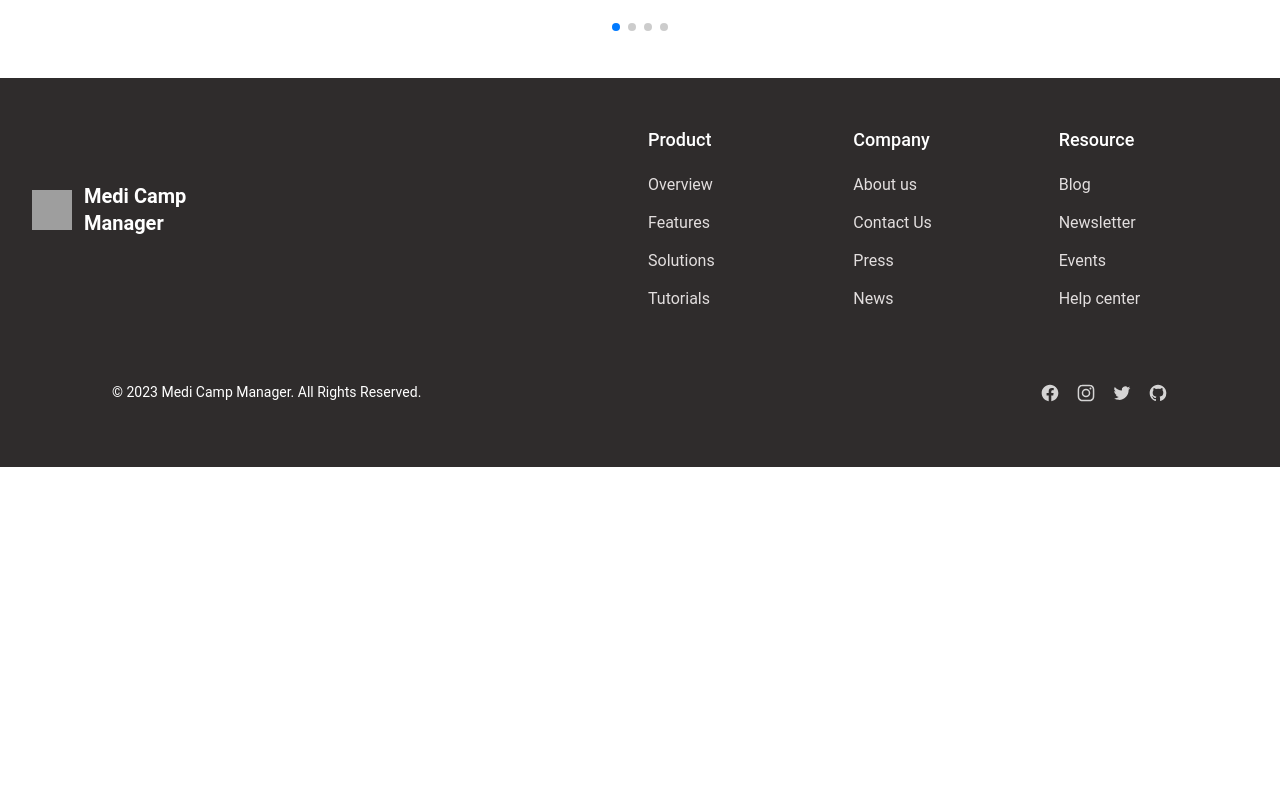
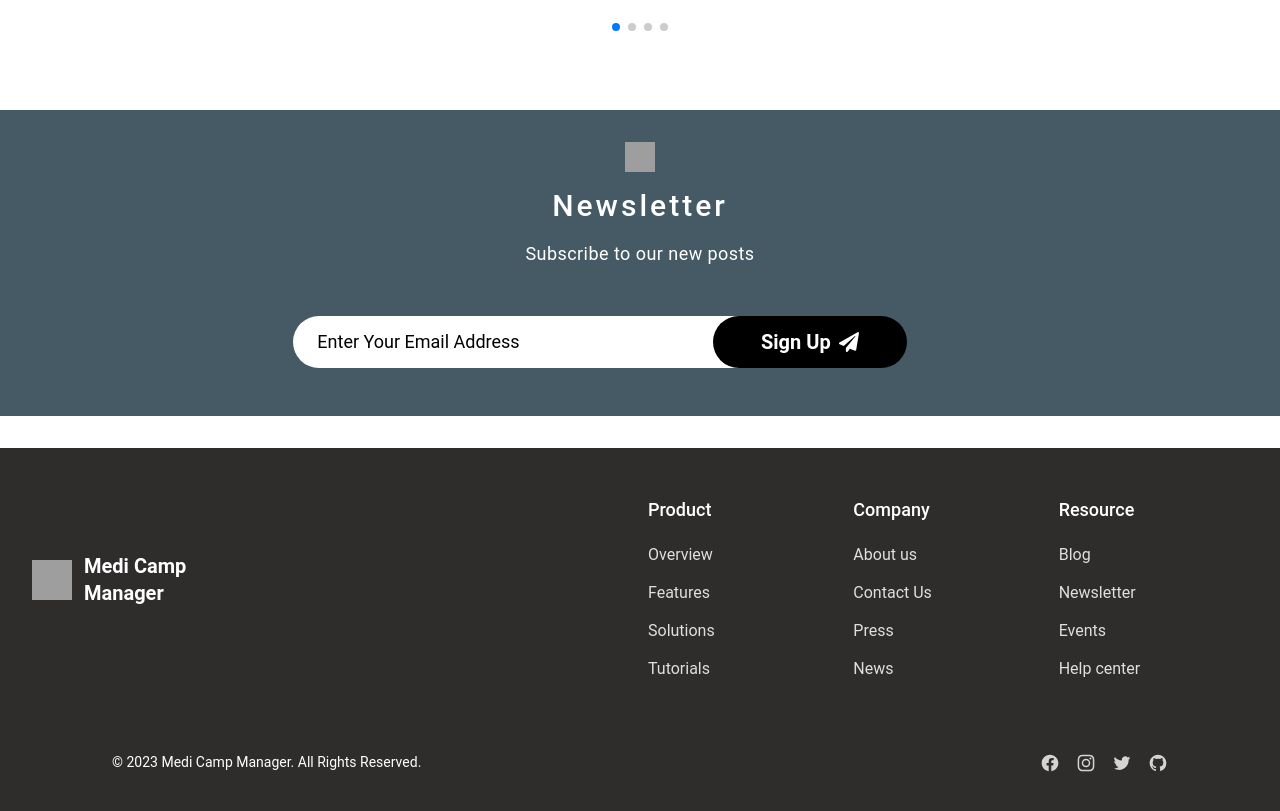
Before and after one commit to monira7714/medi-camp-manager, a React (Vite) app: page / in a window 1280 px wide. Shown: the part 1652-2463 px from the top of the page. Before the commit the page ends 2119 px from the top, so only its background shows below. Built offline with nearby package versions, Linux system fonts and the light colour scheme; no server answers; grey boxes are pictures that could not be loaded.

Commit message:
The second additional section is added where user can subscribe to newsletter

```diff
--- a/src/Pages/Home/Home/Home.jsx
+++ b/src/Pages/Home/Home/Home.jsx
@@ -1,4 +1,5 @@
 import Banner from "../Banner/Banner";
+import Newsletter from "../Newsletter/Newsletter";
 import Testimonials from "../Testimonials/Testimonials";
 import UpComing from "../UpComing/UpComing";
 
@@ -9,6 +10,7 @@ const Home = () => {
             <Banner></Banner>
             <Testimonials></Testimonials>
             <UpComing></UpComing>
+            <Newsletter></Newsletter>
         </div>
     );
 };
--- /dev/null
+++ b/src/Pages/Home/Newsletter/Newsletter.jsx
@@ -0,0 +1,35 @@
+import { FaPaperPlane } from 'react-icons/fa';
+import Swal from 'sweetalert2'
+
+const Newsletter = () => {
+
+    const handleSubscribe = (e) => {
+        e.preventDefault()
+        // console.log('success');
+        Swal.fire({
+            icon: 'success',
+            title: 'Congratulations',
+            text: 'You have subscribed  successfully',
+        })
+    }
+
+    return (
+        <div className="w-full h-full mx-auto my-8">
+            <div className="w-full flex gap-12 items-center flex-col justify-center bg-blue-gray-700 py-8">
+                <div className="flex flex-col gap-4 justify-center items-center text-white  md:w-1/3">
+                    <img className='w-[30px] h-[30px]' src="https://i.ibb.co/cc0xJVf/newsletter-icon.webp" alt="" />
+                    <h2 className="text-xl lg:text-3xl tracking-widest font-medium">Newsletter</h2>
+                    <p className="tracking-wide lg:text-lg text-sm">Subscribe to our new posts</p>
+                </div>
+                <form onSubmit={handleSubscribe} className="flex relative w-2/3 md:pl-20 pl-0 mb-4">
+                    <input className="md:px-6 px-4 md:py-3 py-3 md:w-2/3 w-full rounded-full md:text-lg text-sm placeholder:text-black" type="email" name='email' placeholder="Enter Your Email Address" required/>
+                    <button className="flex items-center lg:px-12 md:px-6 px-3 md:py-3 py-3 md:text-xl font-semibold rounded-full bg-black text-white absolute lg:right-40 md:right-10 -right-2">
+                        <input className='mr-2' type="submit" value="Sign Up"/><FaPaperPlane></FaPaperPlane>
+                    </button>
+                </form>
+            </div>
+        </div>
+    );
+};
+
+export default Newsletter;
```
